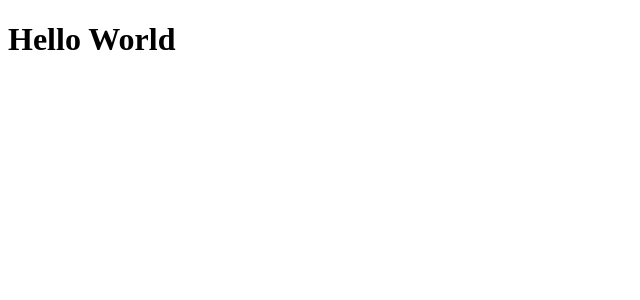
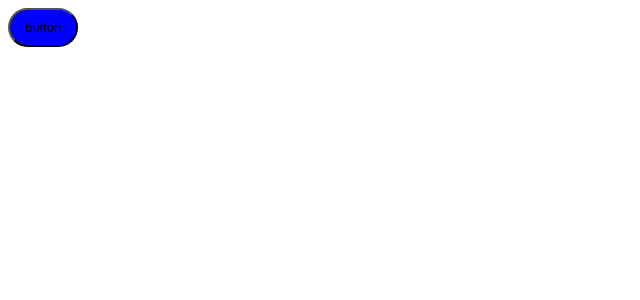
Before and after one commit to matheuskroska/portfolio, a React (Vite) app: page / in a window 1280 px wide. Shown: the top 300 px of the page, without its empty margins (0-640 px from the left). Built offline with nearby package versions, Linux system fonts and the light colour scheme.

Commit message:
style(button): stitches button

```diff
--- /dev/null
+++ b/src/components/Button/Button.styled.ts
@@ -0,0 +1,27 @@
+// import { styled } from '@stitches/react';
+import { VariantProps } from '@stitches/react';
+import { setPrefix } from '../../../stitches.config';
+
+const { styled } = setPrefix('button');
+
+export const StyledButton = styled('button', {
+  borderRadius: '9999px',
+  fontSize: '13px',
+  padding: '10px 15px',
+  '&:hover': {
+    backgroundColor: 'lightgray',
+  },
+
+  variants: {
+    variant: {
+      primary: {
+        backgroundColor: 'blue',
+      },
+      secondary: {
+        backgroundColor: 'red',
+      },
+    },
+  },
+});
+
+export type StyledButtonVariants = VariantProps<typeof StyledButton>;
--- /dev/null
+++ b/src/components/Button/index.tsx
@@ -0,0 +1,10 @@
+import { createStitches } from '@stitches/react';
+import { StyledButton, StyledButtonVariants } from './Button.styled';
+
+interface ButtonProps extends StyledButtonVariants {
+  children: React.ReactNode;
+}
+
+export const Button = ({ children, ...rest }: ButtonProps) => {
+  return <StyledButton {...rest}>{children}</StyledButton>;
+};
--- a/src/pages/Home.tsx
+++ b/src/pages/Home.tsx
@@ -1,5 +1,11 @@
+import { Button } from '../components/Button';
+
 function Home() {
-  return <h1>Hello World</h1>;
+  return (
+    <>
+      <Button variant="primary">button</Button>
+    </>
+  );
 }
 
 export default Home;
--- /dev/null
+++ b/stitches.config.ts
@@ -0,0 +1,30 @@
+import { createStitches } from '@stitches/react';
+
+export const {
+  css,
+  globalCss,
+  keyframes,
+  getCssText,
+  theme,
+  createTheme,
+  config,
+} = createStitches({
+  theme: {
+    colors: {
+      gray400: 'gainsboro',
+      gray500: 'lightgray',
+    },
+  },
+  media: {
+    bp1: '(min-width: 480px)',
+  },
+  utils: {
+    marginX: (value) => ({ marginLeft: value, marginRight: value }),
+  },
+});
+
+export const setPrefix = (prefix: string) => {
+  return createStitches({
+    prefix: prefix,
+  });
+};
```
